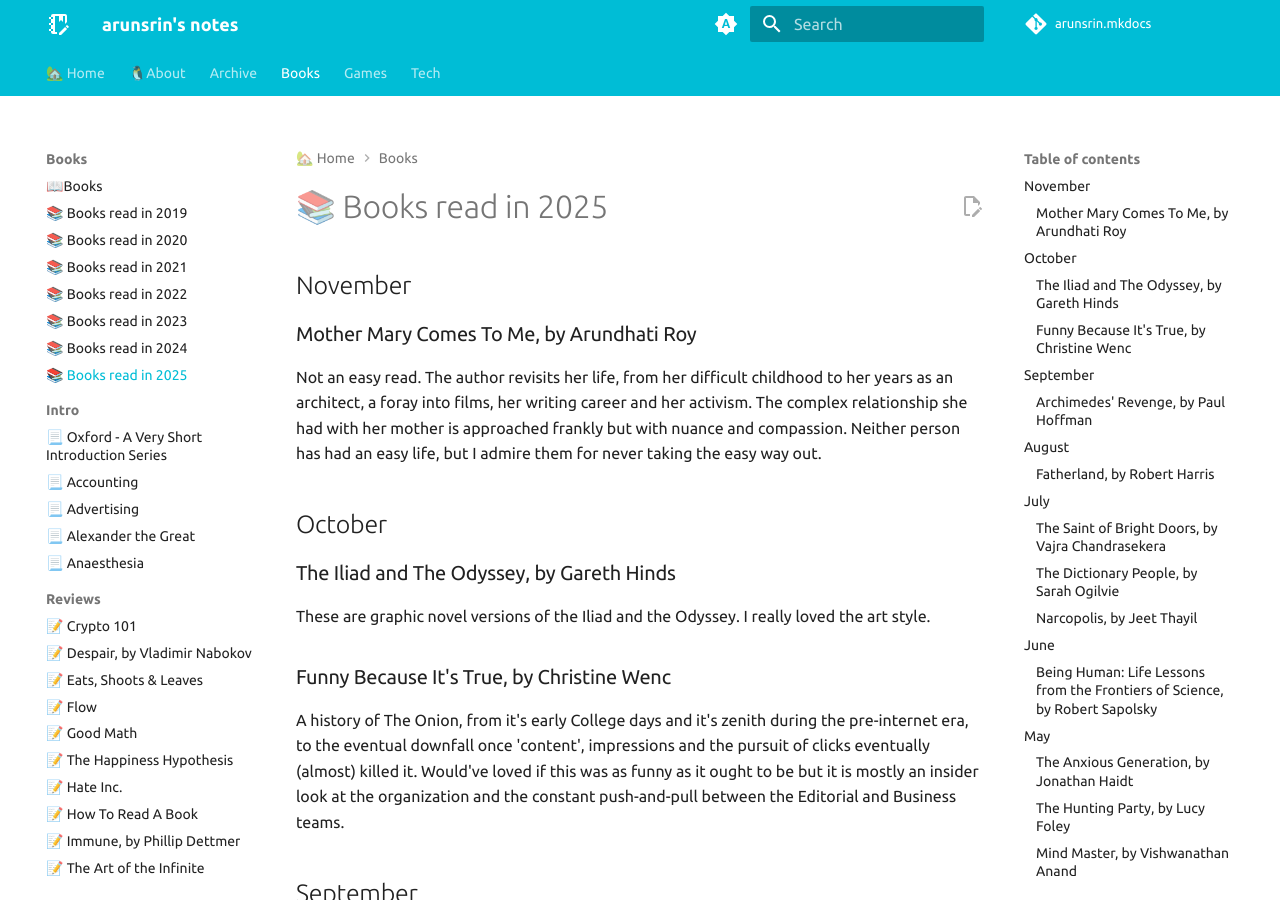
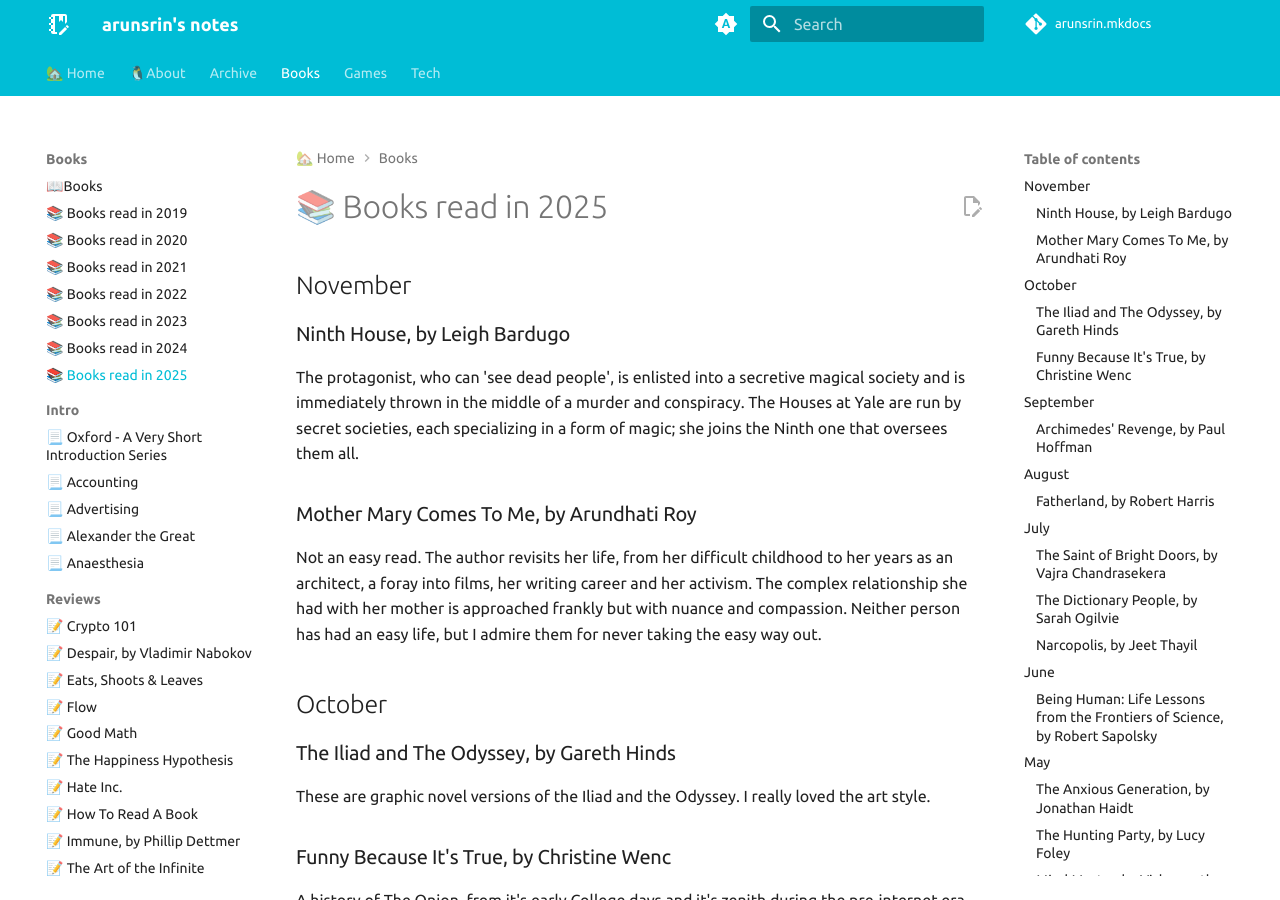
Before and after one commit to arunsrin/arunsrin.mkdocs, an MkDocs documentation site: the page built from home/books/2025.md, in a window 1280 px wide and 900 px high. Built offline with MkDocs 1.6.1 and Material for MkDocs 9.7.7, drawn with Linux system fonts in a browser that asks for light colours; comment, search, counter and statistics services are not loaded.

Commit message:
Add entry for 'Ninth House' by Leigh Bardugo
Added a new book entry for 'Ninth House' by Leigh Bardugo with a brief summary.

```diff
--- a/home/books/2025.md
+++ b/home/books/2025.md
@@ -1,6 +1,13 @@
 # 📚 Books read in 2025
 
 ## November
+
+### Ninth House, by Leigh Bardugo
+
+The protagonist, who can 'see dead people', is enlisted into a secretive magical
+society and is immediately thrown in the middle of a murder and conspiracy. The
+Houses at Yale are run by secret societies, each specializing in a form of magic;
+she joins the Ninth one that oversees them all.
 
 ### Mother Mary Comes To Me, by Arundhati Roy
 
```
